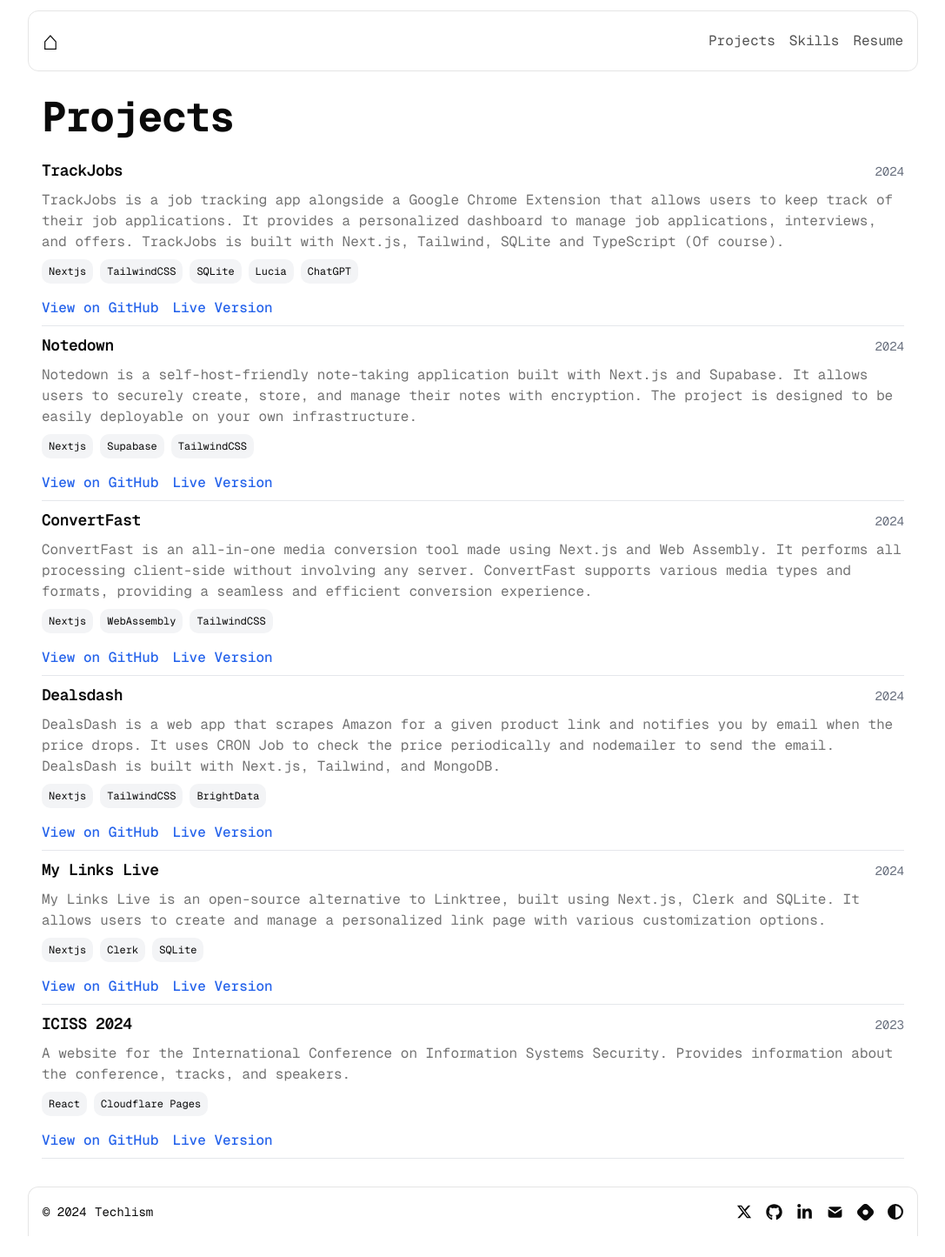
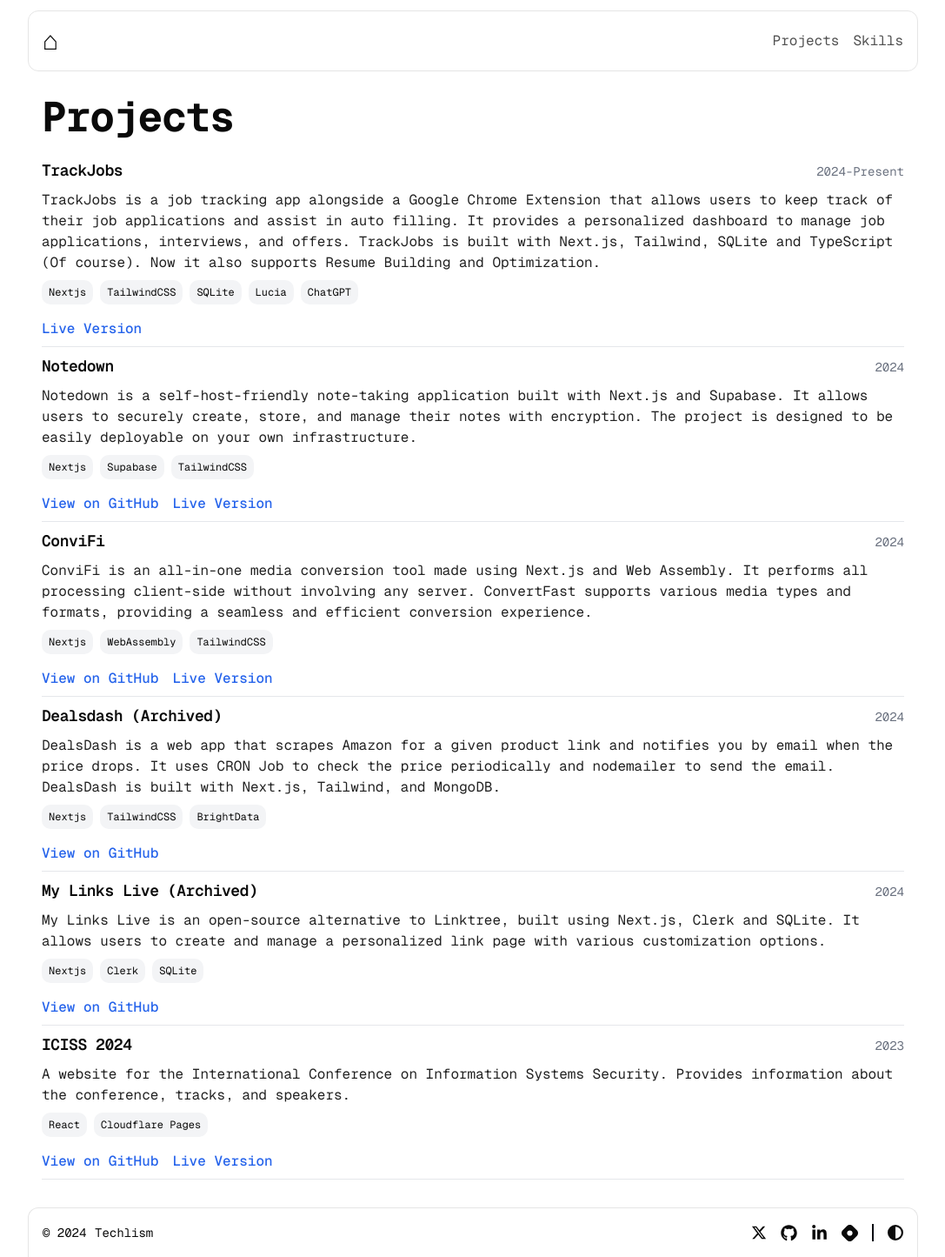
Before and after one commit to techlism/portfolio-nextjs, a Next.js app: page /projects in a window 1280 px wide. Shown: the whole page at 87% size, without its empty margins (96-1183 px from the left). Before the commit the page ends 1421 px from the top, so only its background shows below. Built offline with nearby package versions, Linux system fonts and the light colour scheme.

Commit message:
updated content, remove outdated & unused packages

```diff
--- a/app/config.ts
+++ b/app/config.ts
@@ -11,6 +11,5 @@ export const socialLinks = {
   twitter: "https://x.com/techlism1",
   github: "https://github.com/techlism",
   linkedin: "https://www.linkedin.com/in/kundan-kumar-a54461202/",
-  email: "mailto:kundan@techlism.in",
-  blog : "https://blog.techlism.in"
+  blog: "https://blog.techlism.in"
 };
--- a/app/og/route.tsx
+++ b/app/og/route.tsx
@@ -1,20 +1,18 @@
+import { metaData } from "app/config";
 import { ImageResponse } from "next/og";
-import { metaData } from "app/config";
 
 export function GET(request: Request) {
   const url = new URL(request.url);
   const title = url.searchParams.get("title") || metaData.title;
 
   return new ImageResponse(
-    (
-      <div tw="flex flex-col w-full h-full items-center justify-center bg-white">
-        <div tw="flex flex-col md:flex-row w-full py-12 px-4 md:items-center justify-between p-8">
-          <h2 tw="flex flex-col text-4xl font-bold tracking-tight text-left">
-            {title}
-          </h2>
-        </div>
+    <div tw="flex flex-col w-full h-full items-center justify-center bg-white">
+      <div tw="flex flex-col md:flex-row w-full py-12 px-4 md:items-center justify-between p-8">
+        <h2 tw="flex flex-col text-4xl font-bold tracking-tight text-left">
+          {title}
+        </h2>
       </div>
-    ),
+    </div>,
     {
       width: 1200,
       height: 630,
--- a/app/page.tsx
+++ b/app/page.tsx
@@ -10,13 +10,13 @@ export default function Page() {
 
       <div className="prose prose-neutral dark:prose-invert text-left lg:text-lg md:text-md text-base">
         <p>
-        A software engineer with a passion for problem-solving and a love for programming. I enjoy turning complex problems into simple, beautiful, and intuitive solutions. When I'm not coding, I'm exploring the great outdoors. Just kidding! You'll most likely find me watching YouTube.
+          A software engineer with a passion for problem-solving and a love for programming. I enjoy turning complex problems into simple, beautiful, and intuitive solutions. When I'm not coding, I'm exploring the great outdoors. Just kidding! You'll most likely find me watching YouTube.
         </p>
         <p className="mt-4">
           My past experiences include working with a variety of programming languages and technologies at two different companies. I have a strong foundation in computer science and software development.
         </p>
         <p className="mt-4">
-          I am available for full-time, part-time, and freelancing roles. If you have a project or a role that you want to get started, or think you need my help with something, or just fancy saying hey, then just get in <a href={socialLinks.linkedin} target="_blank" rel="noreferrer" className="hover:underline font-semibold text-lg">touch</a>.
+          I am available for full-time, part-time, and freelancing roles. If you have a project or a role that you want to get started, or think you need my help with something, or just wanna say hi, then just get in <a href={socialLinks.twitter} target="_blank" rel="noreferrer" className="hover:underline font-semibold text-lg">touch</a> (pun intended).
         </p>
       </div>
     </section>
--- a/app/projects/page.tsx
+++ b/app/projects/page.tsx
@@ -11,7 +11,7 @@ export default function Projects() {
     <section>
       <h1 className="text-5xl my-6 font-bold tracking-tight">Projects</h1>
       <div className="gap-4">
-        {projects.map((project,index) => (
+        {projects.map((project) => (
           <div className="flex flex-col mt-2" key={project.title}>
             <div className="w-full flex justify-between items-baseline">
               <span className="text-lg  font-semibold tracking-tight">
@@ -21,7 +21,7 @@ export default function Projects() {
                 {project.year}
               </span>
             </div>
-              <p className="mt-2 text-muted-foreground text-sm lg:text-base">
+            <p className="mt-2 opacity-90 text-sm lg:text-base">
               {project.description}
             </p>
             <div className="mt-2 flex flex-wrap gap-2">
@@ -35,24 +35,25 @@ export default function Projects() {
               ))}
             </div>
             <div className="mt-4 flex items-center gap-4 font-medium">
-                <a
+              {project.github && <a
                 href={project.github}
                 target="_blank"
                 rel="noopener noreferrer"
                 className="text-blue-600 dark:text-blue-400 hover:underline"
               >
                 View on GitHub
-                </a>
-                <a
+              </a>}
+              {project.deployed && <a
                 href={project.deployed}
                 target="_blank"
                 rel="noopener noreferrer"
                 className="text-blue-600 dark:text-blue-400 hover:underline"
               >
                 Live Version
-                </a>
+              </a>}
+
             </div>
-            <hr className="border-gray-200 dark:border-gray-700 mt-2"/>
+            <hr className="border-gray-200 dark:border-gray-700 mt-2" />
           </div>
 
         ))}
--- a/app/projects/project-data.ts
+++ b/app/projects/project-data.ts
@@ -1,59 +1,59 @@
-export interface ProjectData{
-  title:string;
-  description:string;
-  deployed:string;
-  github:string;
-  tags:string[];
-  year : string;
+export interface ProjectData {
+  title: string;
+  description: string;
+  deployed?: string;
+  github?: string;
+  tags: string[];
+  year: string;
 }
 
 export const projects: ProjectData[] = [
   {
-    title : "TrackJobs",
-    description : "TrackJobs is a job tracking app alongside a Google Chrome Extension that allows users to keep track of their job applications. It provides a personalized dashboard to manage job applications, interviews, and offers. TrackJobs is built with Next.js, Tailwind, SQLite and TypeScript (Of course).",
-    deployed : "https://trackjobs.online",
-    github : "https://github.com/techlism/trackjobs",
-    tags : ["Nextjs", "TailwindCSS", "SQLite", "Lucia", "ChatGPT"],
-    year : "2024"
+    title: "TrackJobs",
+    description: "TrackJobs is a job tracking app alongside a Google Chrome Extension that allows users to keep track of their job applications and assist in auto filling. It provides a personalized dashboard to manage job applications, interviews, and offers. TrackJobs is built with Next.js, Tailwind, SQLite and TypeScript (Of course). Now it also supports Resume Building and Optimization.",
+    deployed: "https://trackjobs.co",
+    // github: "https://github.com/techlism/trackjobs",
+    tags: ["Nextjs", "TailwindCSS", "SQLite", "Lucia", "ChatGPT"],
+    year: "2024-Present"
   },
   {
-    title : "Notedown",
-    description : "Notedown is a self-host-friendly note-taking application built with Next.js and Supabase. It allows users to securely create, store, and manage their notes with encryption. The project is designed to be easily deployable on your own infrastructure.",
-    deployed : "https://notedown-techlism.vercel.app",
-    github : "https://github.com/techlism/notedown",
-    tags : ["Nextjs", "Supabase", "TailwindCSS"],
-    year : "2024"
+    title: "Notedown",
+    description: "Notedown is a self-host-friendly note-taking application built with Next.js and Supabase. It allows users to securely create, store, and manage their notes with encryption. The project is designed to be easily deployable on your own infrastructure.",
+    deployed: "https://notedown-techlism.vercel.app",
+    github: "https://github.com/techlism/notedown",
+    tags: ["Nextjs", "Supabase", "TailwindCSS"],
+    year: "2024"
   },
   {
-      title: "ConvertFast",
-      description: "ConvertFast is an all-in-one media conversion tool made using Next.js and Web Assembly. It performs all processing client-side without involving any server. ConvertFast supports various media types and formats, providing a seamless and efficient conversion experience.",
-      deployed: "https://convertfast.media",
+    title: "ConviFi",
+    description: "ConviFi is an all-in-one media conversion tool made using Next.js and Web Assembly. It performs all processing client-side without involving any server. ConvertFast supports various media types and formats, providing a seamless and efficient conversion experience.",
+    deployed: "https://convifi.com",
     github: "https://github.com/techlism/convertfast",
     tags: ["Nextjs", "WebAssembly", "TailwindCSS"],
     year: "2024"
   },
   {
-      title: "Dealsdash",
+    title: "Dealsdash (Archived)",
     description: "DealsDash is a web app that scrapes Amazon for a given product link and notifies you by email when the price drops. It uses CRON Job to check the price periodically and nodemailer to send the email. DealsDash is built with Next.js, Tailwind, and MongoDB.",
-      deployed: "https://dealsdash.vercel.app",
+    // deployed: "https://dealsdash.vercel.app",
     github: "https://github.com/techlism/dealsdash",
     tags: ["Nextjs", "TailwindCSS", "BrightData"],
     year: "2024"
   },
   {
-      title: "My Links Live",
+    title: "My Links Live (Archived)",
     description: "My Links Live is an open-source alternative to Linktree, built using Next.js, Clerk and SQLite. It allows users to create and manage a personalized link page with various customization options.",
-      deployed: "https://my-links.live",
+    // deployed: "https://my-links.live",
     github: "https://github.com/techlism/mylivelink",
     tags: ["Nextjs", "Clerk", "SQLite"],
     year: "2024"
   },
   {
-    title : "ICISS 2024",
-    description : "A website for the International Conference on Information Systems Security. Provides information about the conference, tracks, and speakers.",
-    deployed : "https://iciss2024.in",
-    github : "https://github.com/techlism/iciss-2024-website",
-    tags : ["React", "Cloudflare Pages"],
-    year : "2023"
+    title: "ICISS 2024",
+    description: "A website for the International Conference on Information Systems Security. Provides information about the conference, tracks, and speakers.",
+    deployed: "https://iciss2024.in",
+    github: "https://github.com/techlism/iciss-2024-website",
+    tags: ["React", "Cloudflare Pages"],
+    year: "2023"
   }
 ]
--- a/app/skills/page.tsx
+++ b/app/skills/page.tsx
@@ -21,7 +21,7 @@ export default function Skills() {
 							{skillCategory.skills.map((skill) => (
 								<span
 									key={skill}
-										className="px-3 py-1.5 bg-gray-100 dark:bg-gray-600 text-sm rounded-md text-gray-800 dark:text-gray-200"
+									className="px-3 py-1.5 bg-gray-100 dark:bg-gray-800 text-sm rounded-md text-gray-800 dark:text-gray-100"
 								>
 									{skill}
 								</span>
--- a/app/skills/skills-data.ts
+++ b/app/skills/skills-data.ts
@@ -9,23 +9,27 @@ export const skills: Skills[] = [
         skills: ["JavaScript", "TypeScript", "Python", "C++", "C"]
     },
     {
-        category : "Libraries & Frameworks",
+        category: "Libraries & Frameworks",
         skills: ["React", "Next.js", "TailwindCSS", "Node.js"]
     },
     {
-        category : "Databases",
+        category: "Databases",
         skills: ["SQLite", "MongoDB", "SQL"]
     },
     {
-        category : "Tools & Technologies",
+        category: "Tools & Technologies",
         skills: ["Git", "GitHub", "Vercel"]
     },
     {
-        category : "Operating Systems",
+        category: "Operating Systems",
         skills: ["Windows", "Linux"]
     },
     {
-        category : "Currently Learning",
-        skills : ["Amazon Web Services", "Docker", "Kubernetes", "DevOps"]
-    }
+        category: "AI Tools",
+        skills: ["OpenAI API", "Gemini API"]
+    },
+    {
+        category: "Currently Learning",
+        skills: ["Amazon Web Services", "DevOps", "Some AI"]
+    },
 ]
--- a/components/footer.tsx
+++ b/components/footer.tsx
@@ -1,17 +1,12 @@
 "use client";
 
-import React from "react";
+import { socialLinks } from "app/config";
 import {
-  FaBlog,
   FaGithub,
   FaHashnode,
-  FaInstagram,
   FaLinkedinIn,
-  FaRss,
   FaXTwitter,
 } from "react-icons/fa6";
-import { TbMailFilled } from "react-icons/tb";
-import { metaData, socialLinks } from "app/config";
 import { ThemeSwitch } from "./theme-switch";
 
 const YEAR = new Date().getFullYear();
@@ -30,7 +25,6 @@ function SocialLinks() {
       <SocialLink href={socialLinks.twitter} icon={FaXTwitter} />
       <SocialLink href={socialLinks.github} icon={FaGithub} size={19} />
       <SocialLink href={socialLinks.linkedin} icon={FaLinkedinIn} size={19} />
-      <SocialLink href={socialLinks.email} icon={TbMailFilled} size={19} />
       <SocialLink href={socialLinks.blog} icon={FaHashnode} size={19} />
     </div>
   );
@@ -41,7 +35,7 @@ export default function Footer() {
     <footer className="max-w-5xl mx-1 xl:mx-auto xl:w-full mt-4 p-4  border dark:border-border/60 border-b-0 rounded-bl-none rounded-br-none rounded-lg">
       <div className="flex justify-between">
         <div>
-        <time className="text-sm">© {YEAR}</time>{" "}
+          <time className="text-sm">© {YEAR}</time>{" "}
           <a
             className="hover:underline appearance-none text-sm"
             href={socialLinks.github}
@@ -53,10 +47,10 @@ export default function Footer() {
         </div>
         <div className="flex gap-4 items-center">
           <SocialLinks />
-          <ThemeSwitch/>
+          <div className="w-0.5 h-5 dark:bg-gray-50 bg-gray-950" />
+          <ThemeSwitch />
         </div>
       </div>
-
     </footer>
   );
 }
--- a/components/nav.tsx
+++ b/components/nav.tsx
@@ -1,10 +1,8 @@
 import Link from "next/link";
-import { metaData } from "../app/config";
 
 const navItems = {
   "/projects": { name: "Projects" },
-  "/skills": { name: "Skills" },
-  "https://docs.google.com/document/d/1r2ejsPtvoMX0x-feZaZmXfArN4tHYohickQsMoN2idY/edit?usp=sharing": { name: "Resume" },
+  "/skills": { name: "Skills" }
 };
 // xl:w-full 2xl:w-full lg:w-[98%] md:w-[96%] w-[96.5%]
 export function Navbar({ className }: { className?: string }) {
--- a/components/theme-switch.tsx
+++ b/components/theme-switch.tsx
@@ -1,11 +1,7 @@
 "use client";
-import * as React from "react";
-import { useTheme } from "next-themes";
-import { ThemeProvider as NextThemesProvider } from "next-themes";
+import { ThemeProvider as NextThemesProvider, useTheme } from "next-themes";
 import type { ThemeProviderProps } from "next-themes/dist/types";
 import { FaCircleHalfStroke } from "react-icons/fa6";
-
-const storageKey = "theme-preference";
 
 export function ThemeProvider({ children, ...props }: ThemeProviderProps) {
   return (
@@ -20,31 +16,29 @@ export function ThemeProvider({ children, ...props }: ThemeProviderProps) {
   );
 }
 
-
 export function ThemeSwitch() {
-  const { theme, setTheme } = useTheme()
+  const { theme, setTheme } = useTheme();
 
   const toggleTheme = () => {
-    if(theme === "dark") {
+    if (theme === "dark") {
       setTheme("light");
     }
-    if(theme === "light") {
+    if (theme === "light") {
       setTheme("dark");
     }
-    if(theme === "system") {
+    if (theme === "system") {
       setTheme("dark");
     }
   };
 
   return (
     <button
-      id="theme-toggle"
       aria-label={`${theme} mode`}
       onClick={toggleTheme}
       type="button"
       className="flex items-center justify-center transition-opacity duration-300 hover:opacity-90"
     >
-      <FaCircleHalfStroke size={18}/>
+      <FaCircleHalfStroke size={18} />
     </button>
   );
 }
```
Also changed, not shown: package.json (+2 -11 lines), 1 other file (tests, documents, lock files or other folders). Lines whose indentation alone changed are shown as unchanged.
